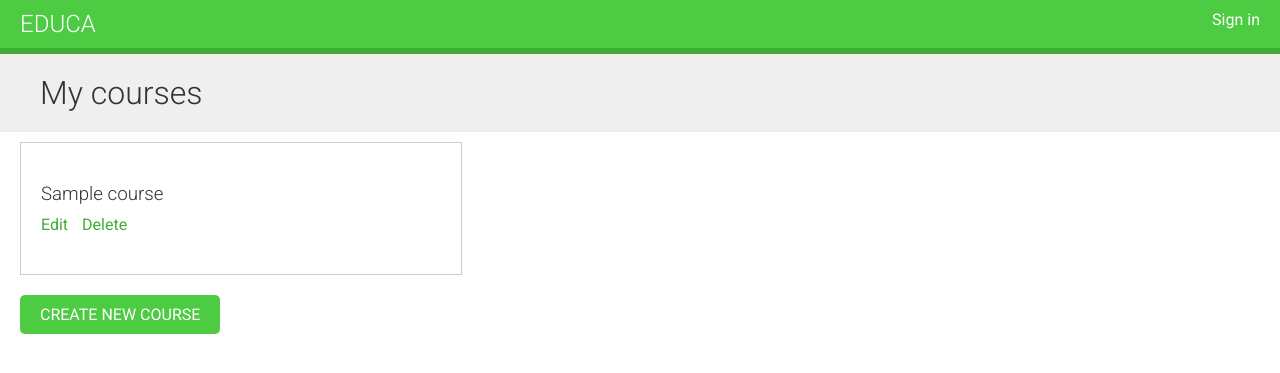
After one commit to kkampardi/educa-coursware, a Django app: template courses/templates/courses/course/list.html in a window 1280 px wide. The commit adds this page. Shown: the top 373 px of the page. Run offline with Django 3.2, Linux system fonts and the light colour scheme; the template is opened without the code that fills it: values that come from a table or form of the project are taken from there, others are empty; tables that the repository leaves empty hold one stand-in row (values such as "Sample post"); parts of the project's set-up code (start-up, migrations or seed data) failed here and were passed over.

Commit message:
Add manage course templates #5

```diff
--- /dev/null
+++ b/courses/static/css/base.css
@@ -0,0 +1,259 @@
+@import url(http://fonts.googleapis.com/css?family=Roboto:500,300,400);
+
+body {
+    margin:0;
+    font-family:'Roboto', sans-serif;
+    font-weight:400;
+    color:#333;
+}
+
+a {
+    color:#3fad37;
+    text-decoration:none;
+}
+
+h1, h2, h3, h4, h5, h6 {
+    font-family:'Roboto', sans-serif;
+    font-weight:300;
+}
+
+h1 {
+    background:#efefef;
+    width:100%;
+    overflow:auto;
+    padding:20px 0 20px 40px;
+    margin:0;
+}
+
+.module {
+    overflow:auto;
+}
+
+.module h3 {
+    margin:30px 0 0;
+    padding:0;
+    width:100%;
+}
+
+.module p {
+    margin:10px 0 20px;
+    width:100%;
+    float:left;
+}
+
+#header {
+    background:#4dcc43;
+    overflow:auto;
+    padding:10px 20px;
+    border-bottom:6px solid #3fad37;
+}
+
+#header .logo {
+    text-decoration:none;
+    font-family:'Roboto', sans-serif;
+    font-weight:300;
+    text-transform:uppercase;
+    font-size:24px;
+    color:#fff;
+    float:left;
+}
+
+#header a {
+    color:#fff;
+}
+
+#header .menu {
+    list-style:none;
+    float:right;
+    margin:0;
+    padding:0;
+}
+
+.contents {
+    width:20%;
+    padding:10px;
+    float:left;
+    background:#333;
+    color: #fff;
+    font-family:'Roboto', sans-serif;
+}
+
+.contents ul {
+    list-style:none;
+    margin:0;
+    padding:0;
+}
+
+.contents ul li {
+    margin:0 0 10px 0;
+    padding:4px 10px 10px;
+    overflow:auto;
+}
+
+.contents ul li.selected {
+    background:#3f3f3f;
+}
+
+.contents ul li:hover {
+    background:#3f3f3f;
+    cursor:move;
+}
+
+.contents ul span {
+    text-transform:uppercase;
+    color:#bbb;
+    font-size:14px;
+}
+
+.contents ul a {
+    display:block;
+    color:#fff;
+    text-decoration:none;
+}
+
+.contents ul a:hover {
+    color:#4dcc43;
+}
+
+.module {
+    padding:10px 20px;
+    float:left;
+}
+
+ul.content-types li {
+    list-style:none;
+    float:left;
+    margin:10px;
+    background:#efefef;
+    padding:8px 14px;
+}
+
+.hidden {
+    display:none;
+}
+
+form p {
+    overflow:auto;
+}
+
+.errorlist {
+    color:#ae2c2c;
+    margin:0;
+}
+
+label {
+    float:left;
+    clear:both;
+    margin:0 0 8px 0;
+}
+
+input, select, textarea {
+    border:1px solid #ccc;
+    border-bottom:3px solid #ccc;
+    padding:8px 12px;
+    font-size:16px;
+    font-family:'Roboto', sans-serif;
+    float:left;
+    clear:both;
+    width:300px;
+}
+
+textarea {
+    height:80px;
+}
+
+select {
+    width:324px;
+}
+
+input[type=submit], a.button {
+    border-radius:5px;
+    background:#4dcc43;
+    color:#fff;
+    font-size:16px;
+    text-transform:uppercase;
+    border:none;
+    padding:10px 20px;
+    margin:20px 0;
+}
+
+a.secondary-button {
+    border:3px solid #4dcc43;
+    padding:10px 20px;
+    margin:10px 0;
+}
+
+input[type=submit]:hover {
+    background:#3fad37;
+}
+
+ul#course-modules {
+    list-style:none;
+    overflow:auto;
+}
+
+ul#course-modules textarea {
+    width:600px;
+    height:120px;
+}
+
+ul#course-modules li {
+    padding:20px;
+    overflow:auto;
+}
+
+ul#course-modules li:nth-child(even) {
+    background:#efefef;
+}
+
+ul#course-modules li:hover {
+    background:#ccc;
+    cursor:move;
+}
+
+#module-contents div {
+    padding:20px 20px 4px 20px;
+    border:1px solid #ccc;
+    background:#fff;
+    overflow:auto;
+}
+
+#module-contents div:hover {
+    cursor:move;
+}
+
+#module-contents a {
+    float:left;
+}
+
+#module-contents form {
+    margin:0;
+    padding:0;
+    float:left;
+}
+
+#module-contents input[type="submit"] {
+    width:auto;
+    background:none;
+    color:#3fad37;
+    margin:0 0 10px 10px;
+    padding:0;
+    text-transform:none;
+}
+
+.course-info {
+    border:1px solid #ccc;
+    padding:10px 20px 20px;
+    width:400px;
+    overflow:auto;
+    margin-bottom:20px;
+}
+
+.course-info a {
+    margin-right:10px;
+}
+
+.helptext {
+    color:#ccc;
+    padding-left:20px;
+}
--- a/courses/templates/base.html
+++ b/courses/templates/base.html
@@ -7,29 +7,7 @@
     <meta name="viewport" content="width=device-width, initial-scale=1">
     <title>{% block title %}Educa{% endblock %}</title>
 
-    <!-- Favicon -->
-    <link rel="shortcut icon" href="{% static 'assets/img/favicon.ico' %}" type="image/x-icon">
-
-    <!-- Font awesome -->
-    <link href="{% static 'assets/css/font-awesome.css' %}" rel="stylesheet">
-    <!-- Bootstrap -->
-    <link href="{% static 'assets/css/bootstrap.css' %}" rel="stylesheet">
-    <!-- Slick slider -->
-    <link rel="stylesheet" type="{% static 'text/css' %}" href="assets/css/slick.css">
-    <!-- Fancybox slider -->
-    <link rel="stylesheet" href="{% static 'assets/css/jquery.fancybox.css' %}" type="text/css" media="screen" />
-    <!-- Theme color -->
-    <link id="switcher" href="{% static 'assets/css/theme-color/default-theme.css' %}" rel="stylesheet">
-
-    <!-- Main style sheet -->
-    <link href="{% static 'assets/css/style.css' %}" rel="stylesheet">
-
-
-    <!-- Google Fonts -->
-    <link href='https://fonts.googleapis.com/css?family=Montserrat:400,700' rel='stylesheet' type='text/css'>
-    <link href='https://fonts.googleapis.com/css?family=Roboto:400,400italic,300,300italic,500,700' rel='stylesheet' type='text/css'>
-
-
+    <link rel="stylesheet" href="{% static 'css/base.css' %}" type="text/css" media="screen" />
     <!-- HTML5 shim and Respond.js for IE8 support of HTML5 elements and media queries -->
     <!-- WARNING: Respond.js doesn't work if you view the page via file:// -->
     <!--[if lt IE 9]>
@@ -55,22 +33,6 @@
       {% endblock %}
     </div>
     <!-- jQuery library -->
-    <script src="{% static 'assets/js/jquery.min.js' %}"></script>
-    <!-- Include all compiled plugins (below), or include individual files as needed -->
-    <script src="{% static 'assets/js/bootstrap.js' %}"></script>
-    <!-- Slick slider -->
-    <script type="{% static 'text/javascript" src="assets/js/slick.js' %}"></script>
-    <!-- Counter -->
-    <script type="{% static 'text/javascript" src="assets/js/waypoints.js' %}"></script>
-    <script type="{% static 'text/javascript" src="assets/js/jquery.counterup.js' %}"></script>
-    <!-- Mixit slider -->
-    <script type="{% static 'text/javascript" src="assets/js/jquery.mixitup.js' %}"></script>
-    <!-- Add fancyBox -->
-    <script type="{% static 'text/javascript" src="assets/js/jquery.fancybox.pack.js' %}"></script>
-
-
-    <!-- Custom js -->
-    <script src="{% static 'assets/js/custom.js' %}"></script>
 
   </body>
 </html>
--- /dev/null
+++ b/courses/templates/courses/course/list.html
@@ -0,0 +1,23 @@
+{% extends "base.html" %}
+
+{% block title %}My courses{% endblock %}
+{% block content %}
+
+<h1>My courses</h1>
+<div class="module">
+  {% for course in object_list %}
+  <div class="course-info">
+    <h3>{{ course.title }}</h3>
+    <p>
+      <a href="{% url "course_edit" course.id %}">Edit</a>
+      <a href="{% url "course_delete" course.id %}">Delete</a>
+    </p>
+  </div>
+  {% empty %}
+  <p>You haven't created any courses yet.</p>
+  {% endfor %}
+  <p>
+    <a href="{% url "course_create" %}" class="button">Create new course</a>
+  </p>
+</div>
+{% endblock %}
```
Also changed, not shown: courses/templates/courses/course/delete.html (added), courses/templates/courses/course/form.html (added).
